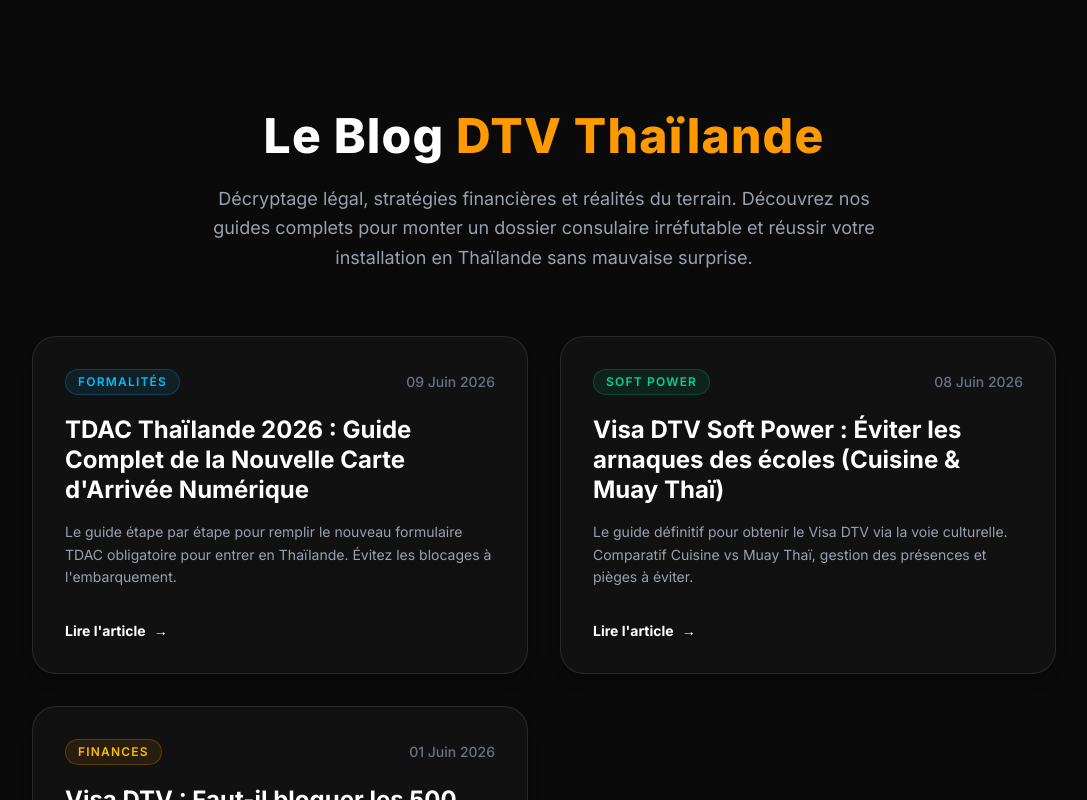
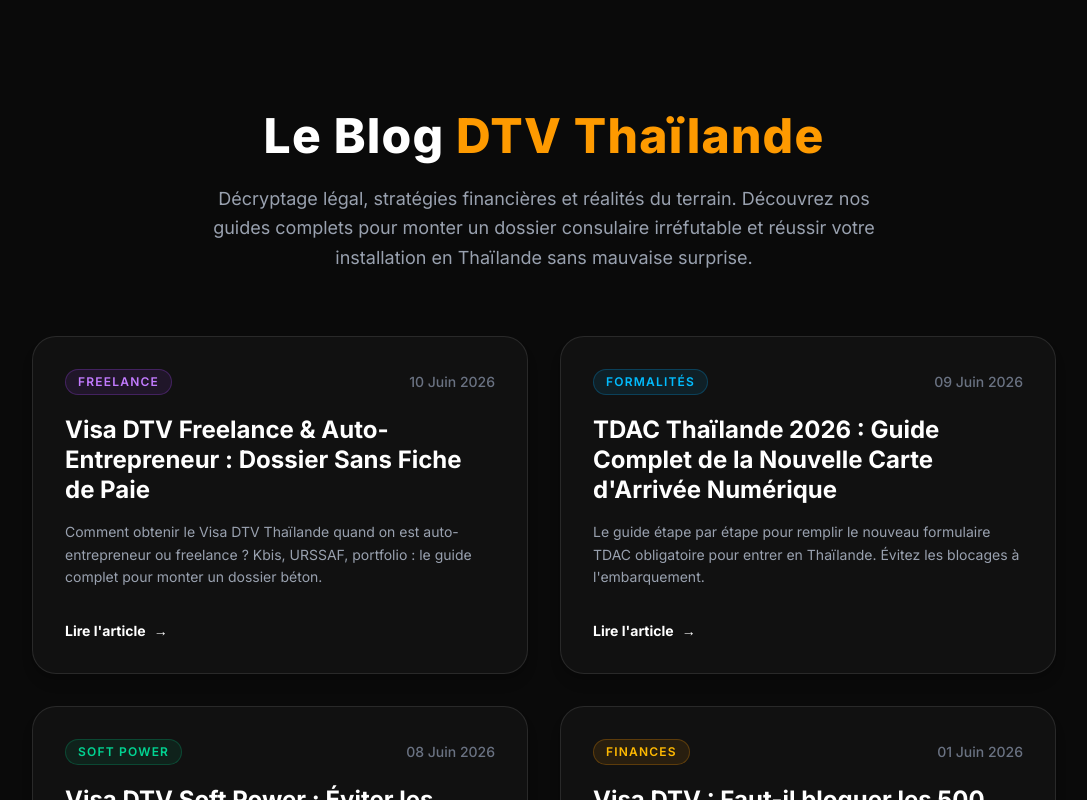
Before and after one commit to emaem-code/dtv-thailande, a Next.js app: page /blog in a window 1280 px wide. Shown: the top 800 px of the page, without its empty margins (96-1183 px from the left). Built offline with nearby package versions, Linux system fonts and the light colour scheme.

Commit message:
maj accueil blog new article

```diff
--- a/app/blog/page.tsx
+++ b/app/blog/page.tsx
@@ -33,8 +33,17 @@ const blogSchema = {
   }
 };
 
-// ─── LISTE DES 3 ARTICLES DE BLOG ─────────────────────────────────────────────
+// ─── LISTE DES ARTICLES DE BLOG ───────────────────────────────────────────────
 const posts = [
+  {
+    slug: 'visa-dtv-freelance-auto-entrepreneur',
+    title: "Visa DTV Freelance & Auto-Entrepreneur : Dossier Sans Fiche de Paie",
+    description: "Comment obtenir le Visa DTV Thaïlande quand on est auto-entrepreneur ou freelance ? Kbis, URSSAF, portfolio : le guide complet pour monter un dossier béton.",
+    date: '10 Juin 2026',
+    category: 'Freelance',
+    tagColor: 'text-purple-400 border-purple-500/25 bg-purple-500/10',
+    hoverBorder: 'hover:border-purple-500/50',
+  },
   {
     slug: 'tdac-thailande-carte-arrivee',
     title: "TDAC Thaïlande 2026 : Guide Complet de la Nouvelle Carte d'Arrivée Numérique",
```
